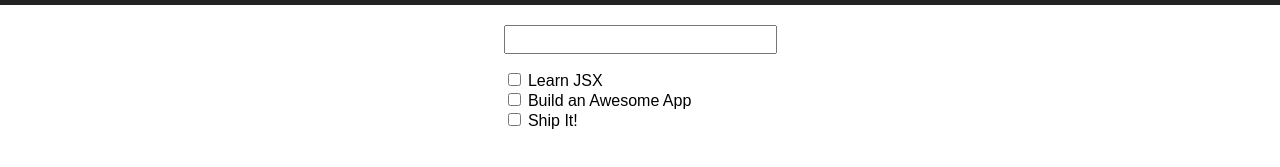
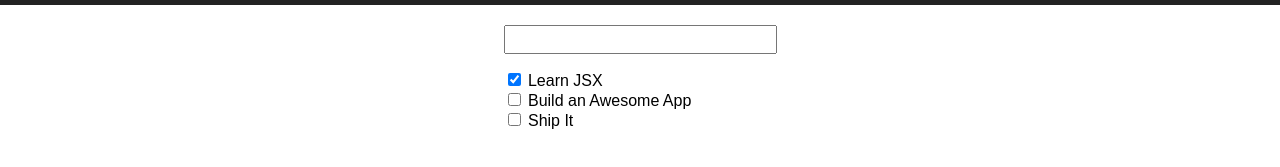
Before and after one commit to imrebartis/todo-react, a React (Create React App) app: page / in a window 1280 px wide. Shown: the part 185-352 px from the top of the page. Built offline with nearby package versions, Linux system fonts and the light colour scheme.

Commit message:
todo list rendered based on state

```diff
--- a/src/App.js
+++ b/src/App.js
@@ -3,6 +3,16 @@
 import './App.css';
 
 class App extends Component {
+  constructor() {
+    super()
+    this.state = {
+      todos: [
+        {id: 1, name: 'Learn JSX', isComplete: true},
+        {id: 2, name: 'Build an Awesome App', isComplete: false},
+        {id: 3, name: 'Ship It', isComplete: false}
+      ]
+    }
+  }
   render() {
     return (
       <div className="App">
@@ -16,9 +26,10 @@
           </form>
           <div className="Todo-List">
             <ul>
-              <li><input type="checkbox"/> Learn JSX</li>
-              <li><input type="checkbox"/> Build an Awesome App</li>
-              <li><input type="checkbox"/> Ship It!</li>
+               {this.state.todos.map(todo =>
+                <li key={todo.id}>
+                  <input type="checkbox" defaultChecked={todo.isComplete}/> {todo.name}
+                </li>)}
             </ul>
           </div>
         </div>
```
